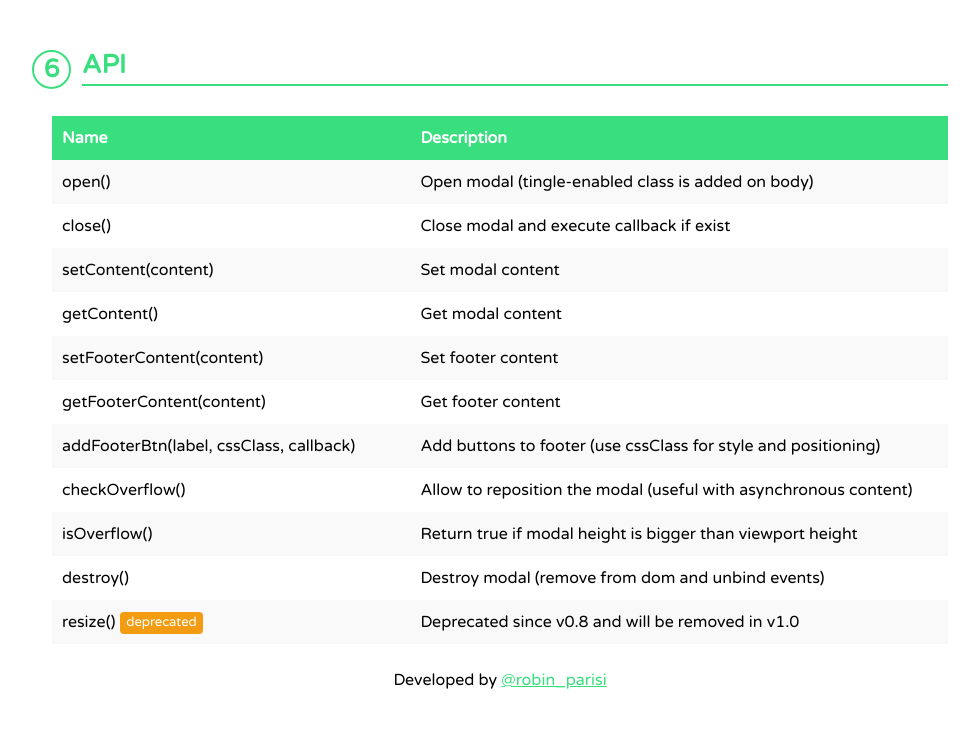
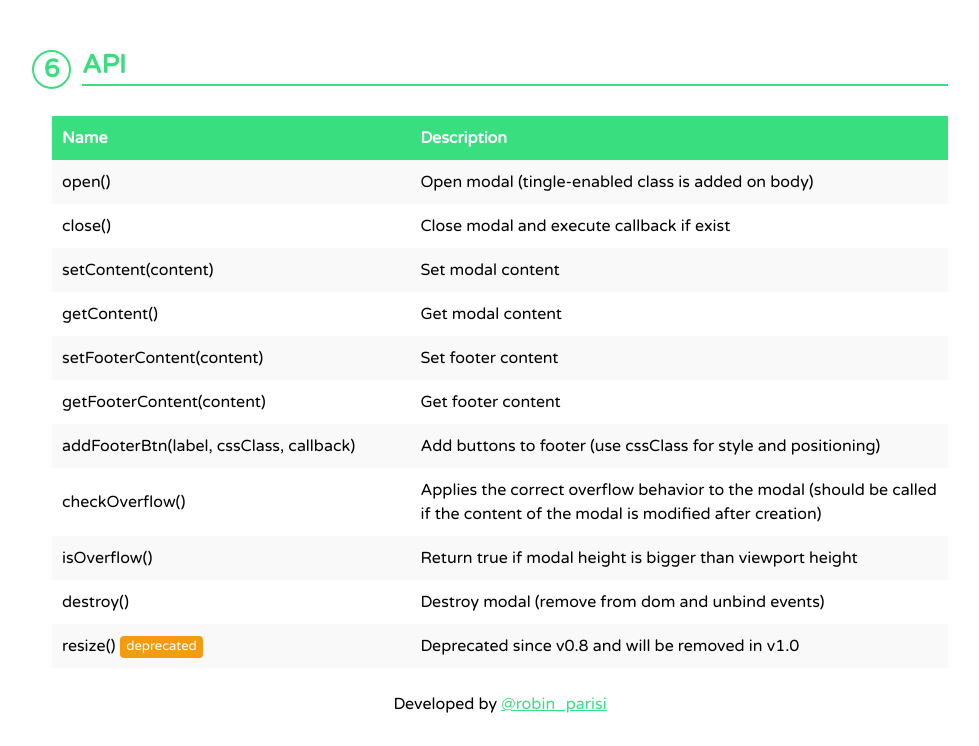
Before and after one commit to robinparisi/tingle, a plain HTML site: page index.html in a window 1280 px wide. Shown: the part 3329-4075 px from the top of the page, without its empty margins (140-1119 px from the left). Before the commit the page ends 4051 px from the top, so only its background shows below. Drawn offline with Linux system fonts and the light colour scheme.

Commit message:
clarified the purpose of checkOverflow()

```diff
--- a/index.html
+++ b/index.html
@@ -233,7 +233,7 @@ modal.close();
             </tr>
             <tr>
                 <td>checkOverflow()</td>
-                <td>Allow to reposition the modal (useful with asynchronous content)</td>
+                <td>Applies the correct overflow behavior to the modal (should be called if the content of the modal is modified after creation)</td>
             </tr>
             <tr>
                 <td>isOverflow()</td>
```
